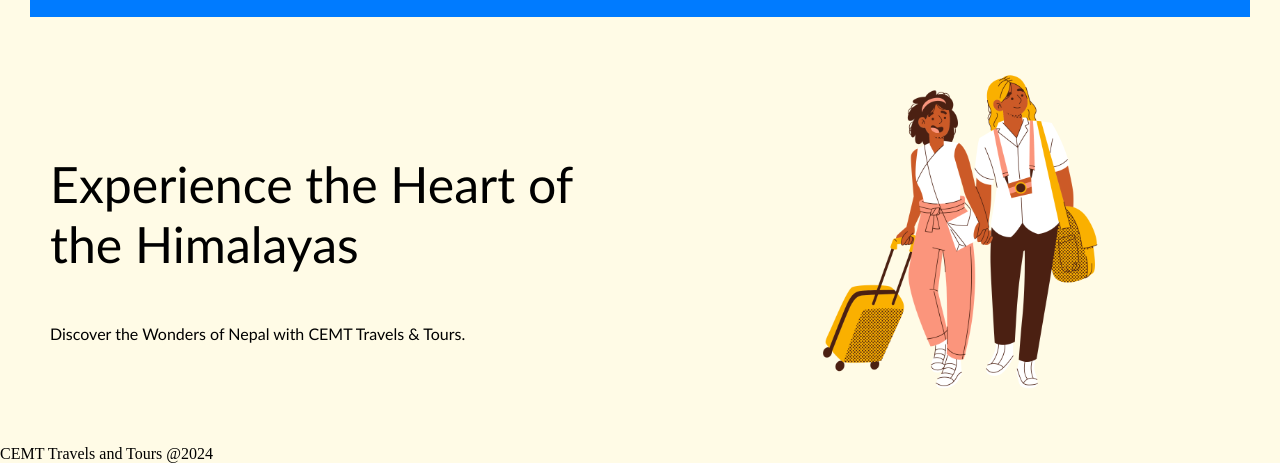
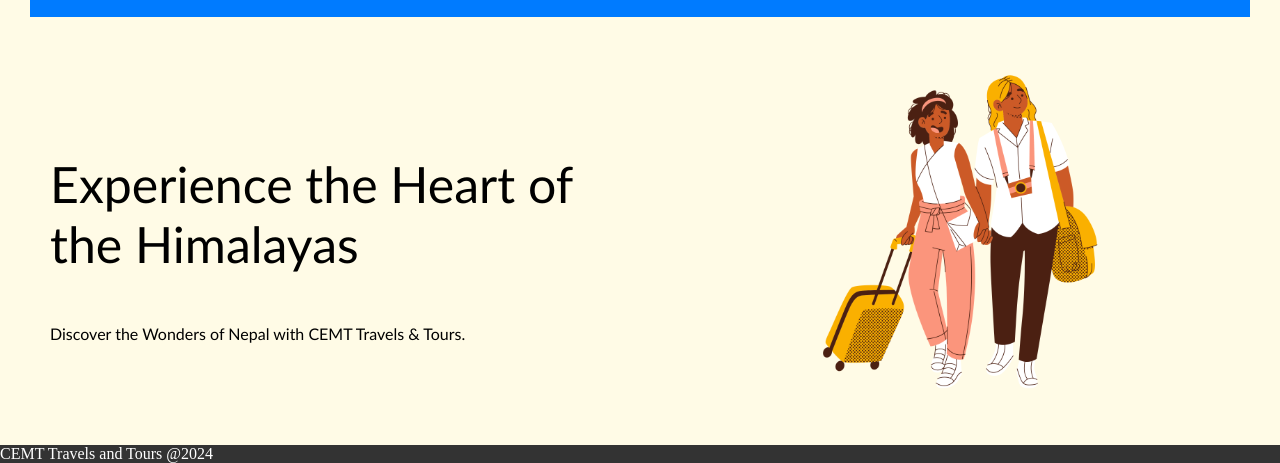
Before and after one commit to bisesh-exe/CEMTtravel, a plain HTML site: page index.html in a window 1280 px wide. Shown: the part 504-967 px from the top of the page. Drawn offline with Linux system fonts and the light colour scheme.

Commit message:
Update index.css

```diff
--- a/index.css
+++ b/index.css
@@ -192,3 +192,8 @@ html {
         font-size: 12px; /* Further adjust font size for buttons */
     }
 }
+
+.footer{
+  background-color: #333;
+  color: #ffffff;
+}
```
